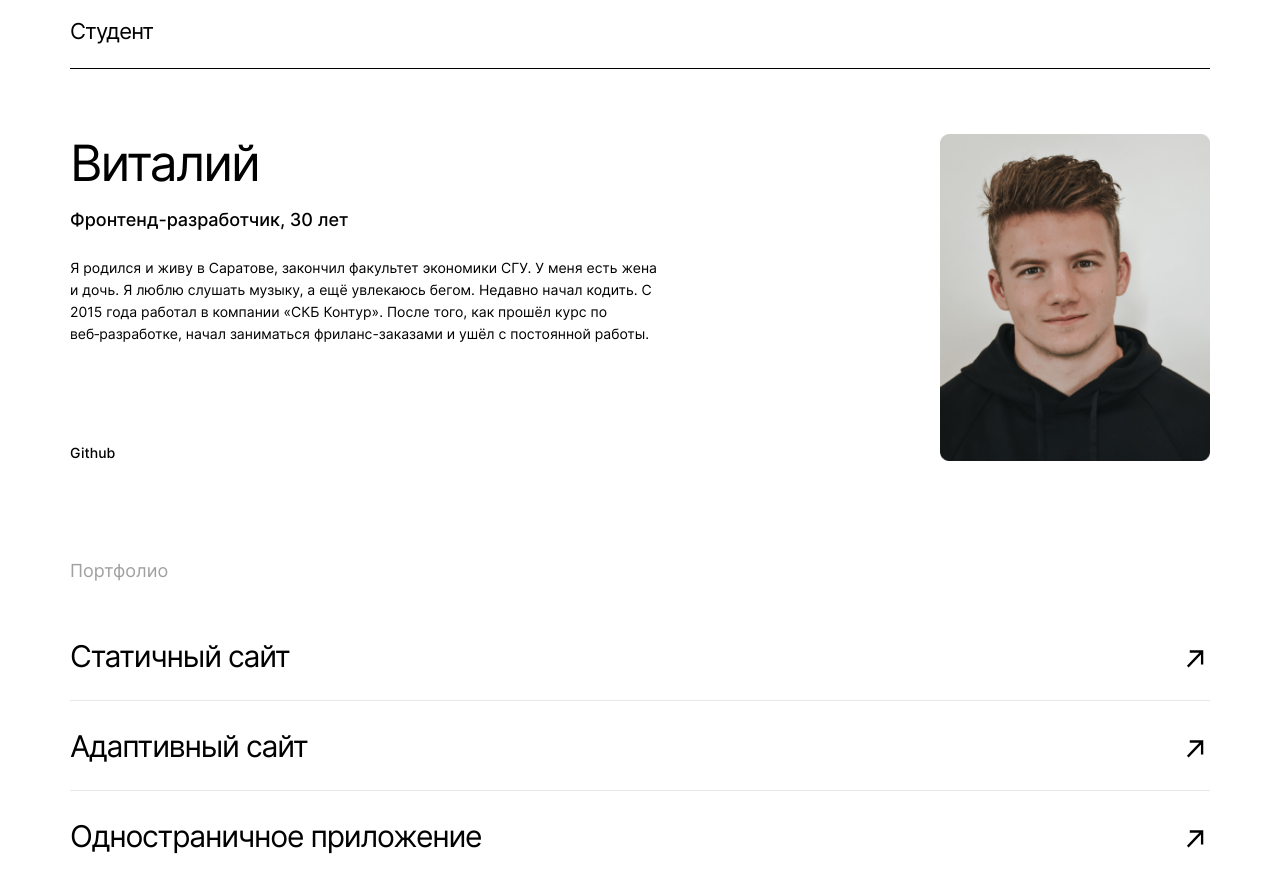
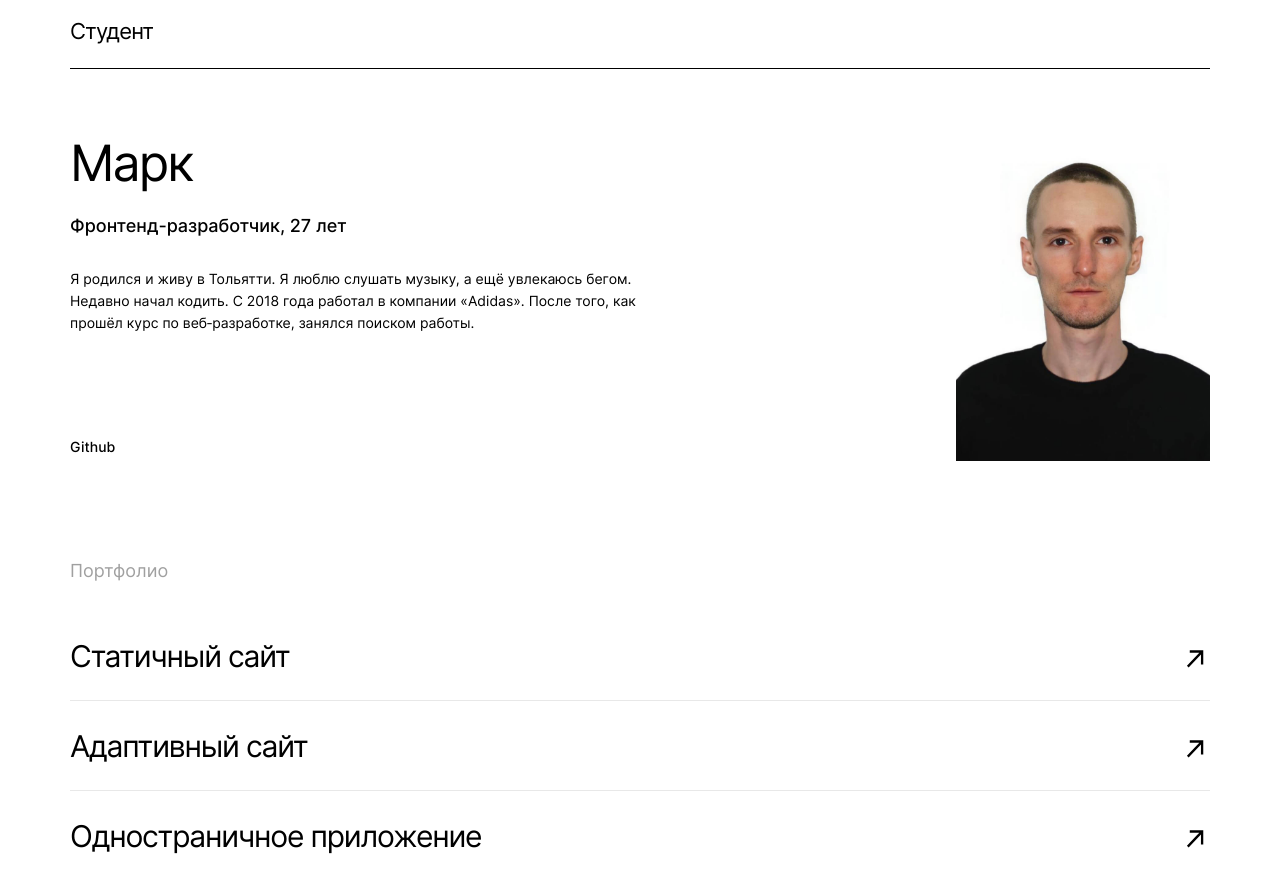
Before and after one commit to tltelf/movies-explorer-frontend, a React (Create React App) app: page / in a window 1280 px wide. Shown: the part 1960-2852 px from the top of the page. Built offline with nearby package versions, Linux system fonts and the light colour scheme.

Commit message:
Обновлена информация в разделе "о себе"

```diff
--- a/src/components/Main/AboutMe/AboutMe.jsx
+++ b/src/components/Main/AboutMe/AboutMe.jsx
@@ -1,5 +1,5 @@
 import { Section } from '../../Section/Section';
-import avatar from '../../../images/about-me__img.png';
+import avatar from '../../../images/about-me__img.jpg';
 
 export const AboutMe = () => {
 	return (
@@ -9,14 +9,15 @@ export const AboutMe = () => {
 			classNameContainer={'section__container_about-me'}
 		>
 			<div className='about-me__container'>
-        <h2 className='about-me__title'>Виталий</h2>
-        <p className='about-me__subtitle'>Фронтенд-разработчик, 30 лет</p>
+				<h2 className='about-me__title'>Марк</h2>
+				<p className='about-me__subtitle'>
+					Фронтенд-разработчик, 27 лет
+				</p>
 				<p className='about-me__text'>
-          Я родился и живу в Саратове, закончил факультет экономики СГУ. У меня
-          есть жена и дочь. Я люблю слушать музыку, а ещё увлекаюсь бегом.
-          Недавно начал кодить. С 2015 года работал в компании «СКБ Контур».
-          После того, как прошёл курс по веб‑разработке, начал заниматься
-          фриланс-заказами и ушёл с постоянной работы.
+					Я родился и живу в Тольятти. Я люблю слушать музыку, а ещё
+					увлекаюсь бегом. Недавно начал кодить. С 2018 года работал в
+					компании «Adidas». После того, как прошёл курс по
+					веб‑разработке, занялся поиском работы.
 				</p>
 				<a
 					target='_blank'
--- a/src/components/Main/Portfolio/Portfolio.jsx
+++ b/src/components/Main/Portfolio/Portfolio.jsx
@@ -18,29 +18,41 @@ export const Portfolio = () => {
 						className='portfolio__link'
 					>
 						<span>Статичный сайт</span>
-            <img src={arrow} alt='Стрелка' className='portfolio__img-link' />
+						<img
+							src={arrow}
+							alt='Стрелка'
+							className='portfolio__img-link'
+						/>
 					</a>
 				</li>
 				<li className='portfolio__cell'>
 					<a
 						target='_blank'
-            href='https://tltelf.github.io/russian-travel/'
+						href='https://portfolio-2-eta-orcin.vercel.app/'
 						rel='noopener noreferrer'
 						className='portfolio__link'
 					>
 						<span>Адаптивный сайт</span>
-            <img src={arrow} alt='Стрелка' className='portfolio__img-link' />
+						<img
+							src={arrow}
+							alt='Стрелка'
+							className='portfolio__img-link'
+						/>
 					</a>
 				</li>
 				<li className='portfolio__cell'>
 					<a
 						target='_blank'
-            href='https://tltelf.github.io/russian-travel/'
+						href='https://movies-explorer-frontend-umber.vercel.app/'
 						rel='noopener noreferrer'
 						className='portfolio__link'
 					>
 						<span>Одностраничное приложение</span>
-            <img src={arrow} alt='Стрелка' className='portfolio__img-link' />
+						<img
+							src={arrow}
+							alt='Стрелка'
+							className='portfolio__img-link'
+						/>
 					</a>
 				</li>
 			</ul>
```
Also changed, not shown: src/images/about-me__img.jpg (added), src/images/about-me__img.png (deleted). Lines whose indentation alone changed are shown as unchanged.
